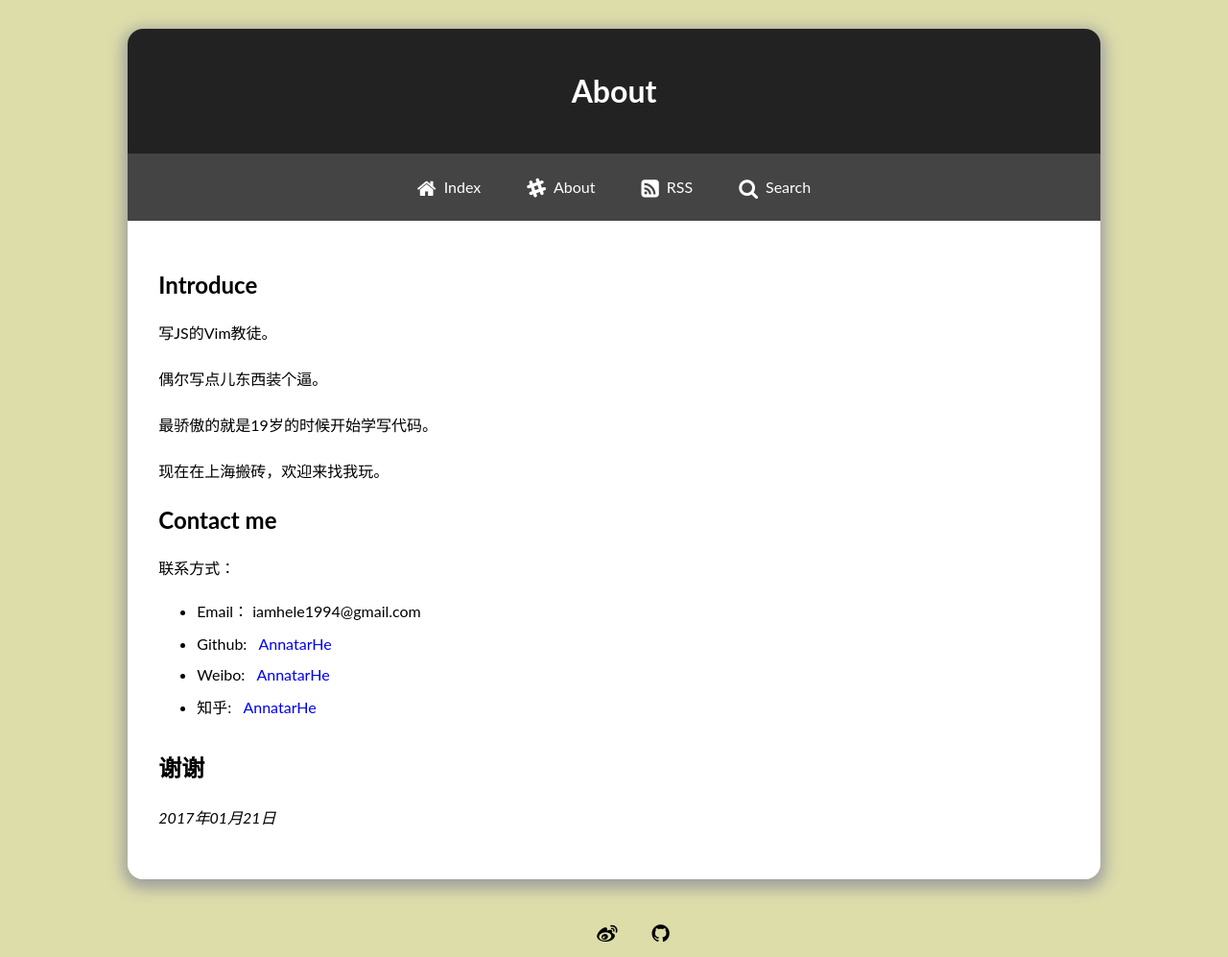
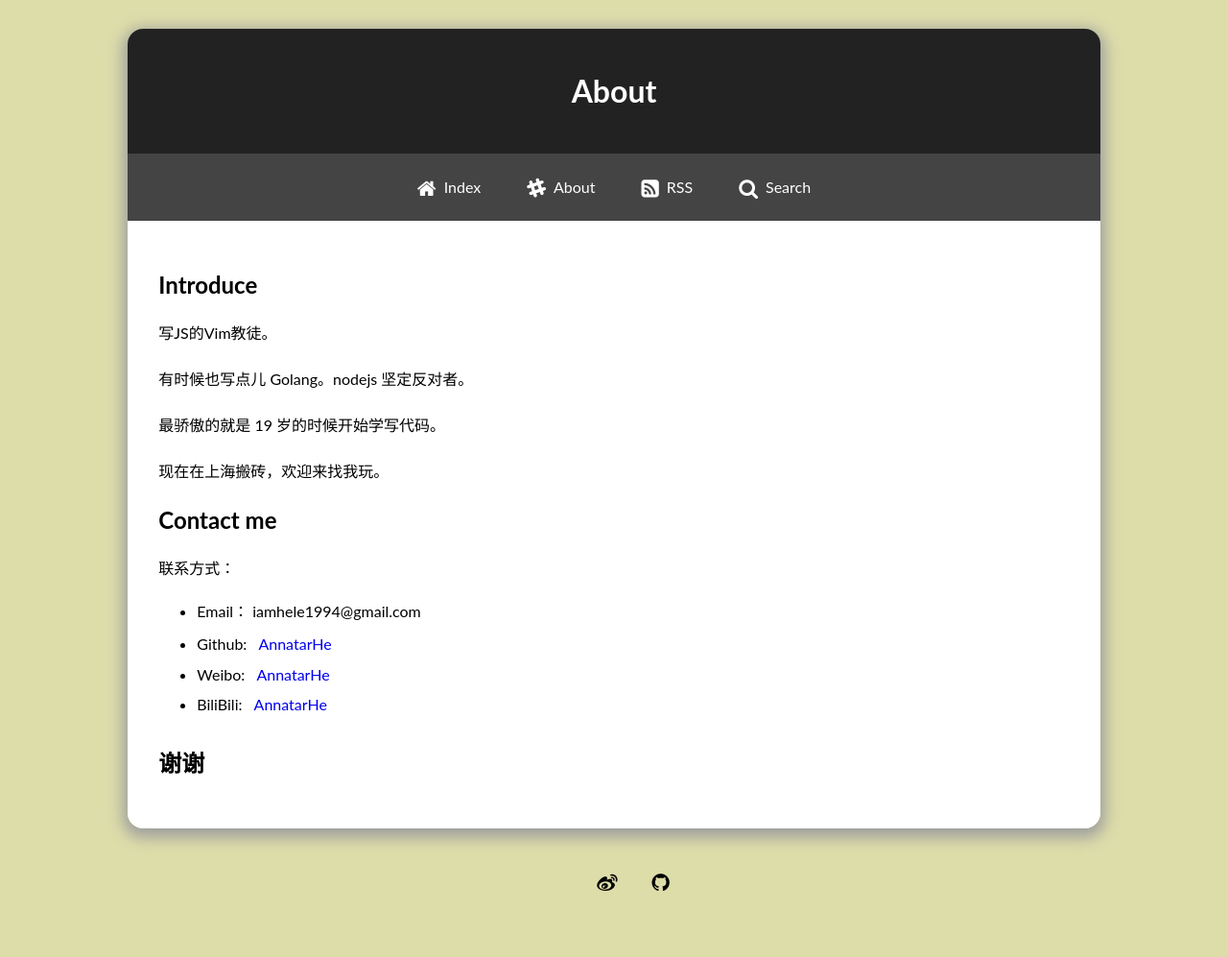
Before and after one commit to AnnatarHe/AnnatarHe.github.io, a Jekyll site: the page built from about.md, in a window 1280 px wide. Shown: the whole page at 96% size. Built offline with Jekyll 4.4.1, drawn with Linux system fonts in a browser that asks for light colours; some web fonts are replaced; comment, search, counter and statistics services are not loaded; after the commit the page ends 944 px from its top, so only the background shows below that.

Commit message:
fix(docs): update docs

```diff
--- a/about.md
+++ b/about.md
@@ -7,9 +7,9 @@ title: About
 
 写JS的Vim教徒。
 
-偶尔写点儿东西装个逼。
+有时候也写点儿 Golang。nodejs 坚定反对者。
 
-最骄傲的就是19岁的时候开始学写代码。
+最骄傲的就是 19 岁的时候开始学写代码。
 
 现在在上海搬砖，欢迎来找我玩。
 
@@ -20,8 +20,6 @@ title: About
 * Email： iamhele1994@gmail.com
 * Github: [AnnatarHe](https://github.com/AnnatarHe)
 * Weibo: [AnnatarHe](http://weibo.com/AnnatarHe/home)
-* 知乎: [AnnatarHe](https://www.zhihu.com/people/AnnatarHe)
+* BiliBili: [AnnatarHe](https://space.bilibili.com/173440264)
 
 ## 谢谢
-
-*2017年01月21日*
```
Also changed, not shown: README.md.
